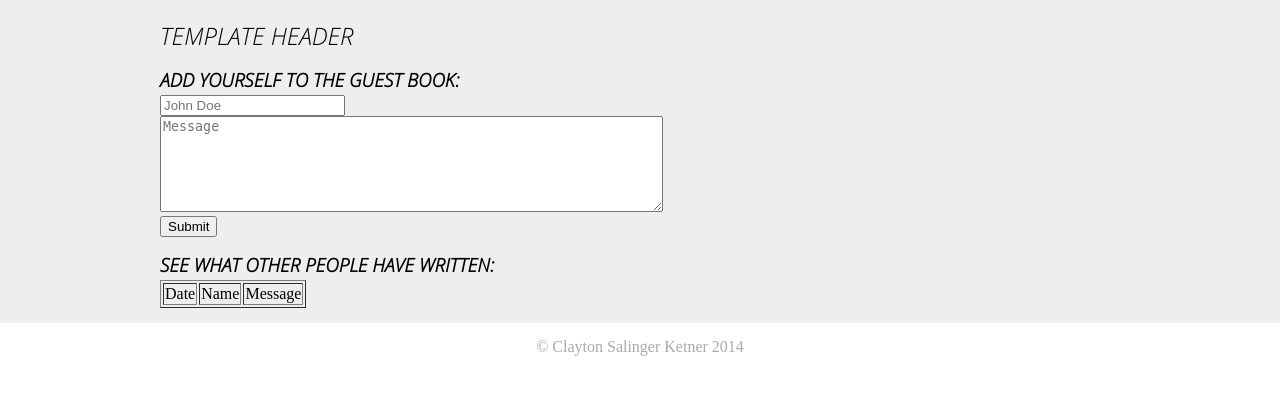
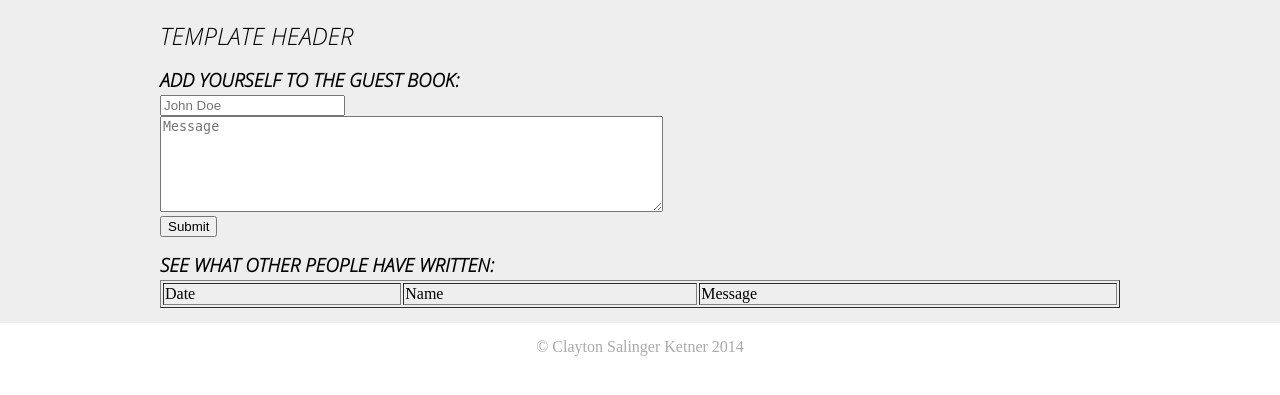
Before and after one commit to claytonketner/old_website, a PHP site: page /guestbook.php in a window 1280 px wide. Shown: the part 244-639 px from the top of the page. Run offline with PHP 8.4, Linux system fonts and the light colour scheme; data that the repository does not hold is empty; some libraries are stand-ins or nearby versions.

Commit message:
Formatting

```diff
--- a/guestbook.php
+++ b/guestbook.php
@@ -21,7 +21,7 @@
 			</form>
 
 			<h3>See what other people have written:</h3><br>
-			<table border="1">
+			<table border="1" style="width: 100%;">
 				<tr id="header-row"><td>Date</td><td>Name</td><td>Message</td></tr>
 				<?php include "guestbook-contents.php" ?>
 			</table>
```
